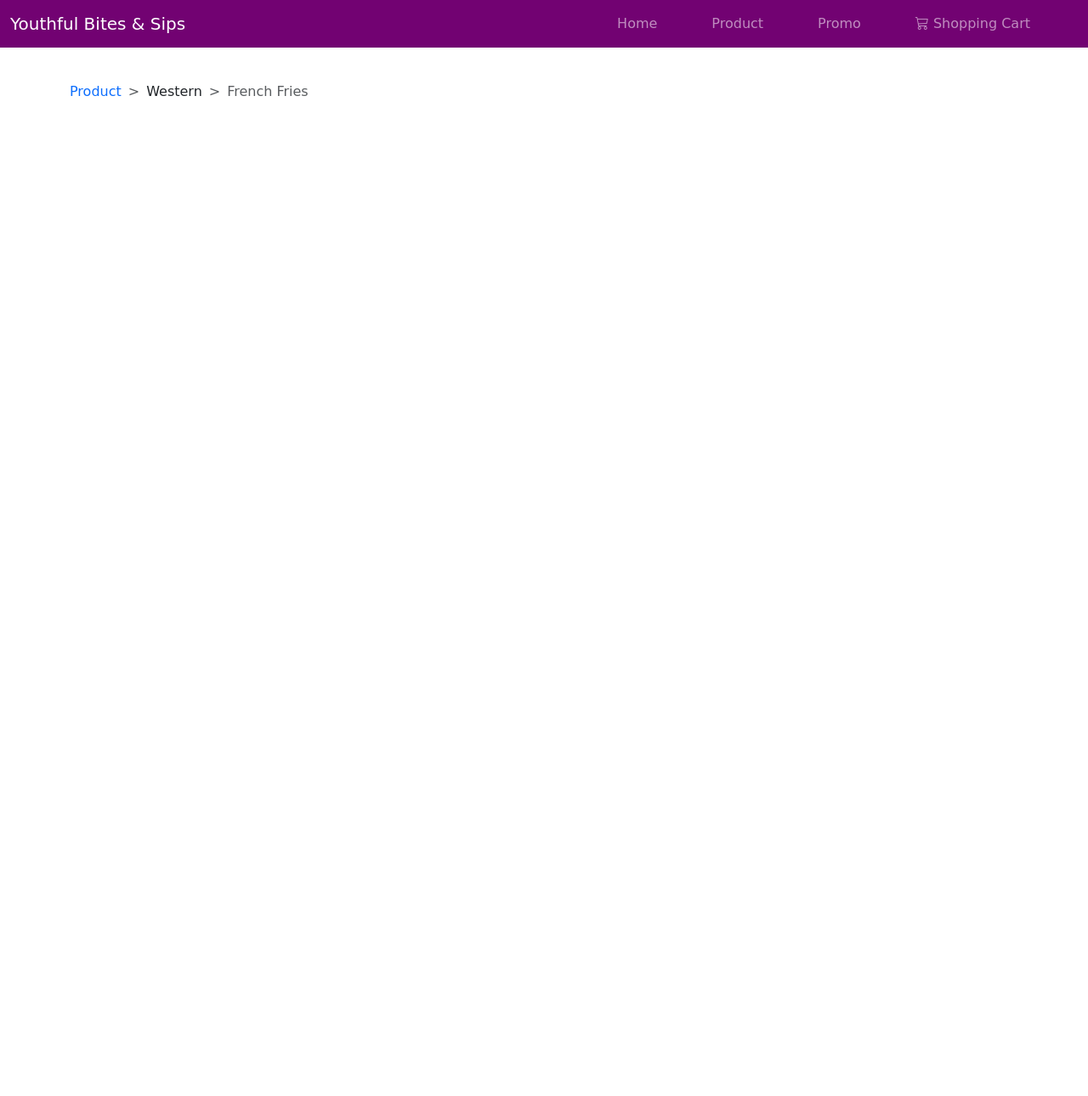
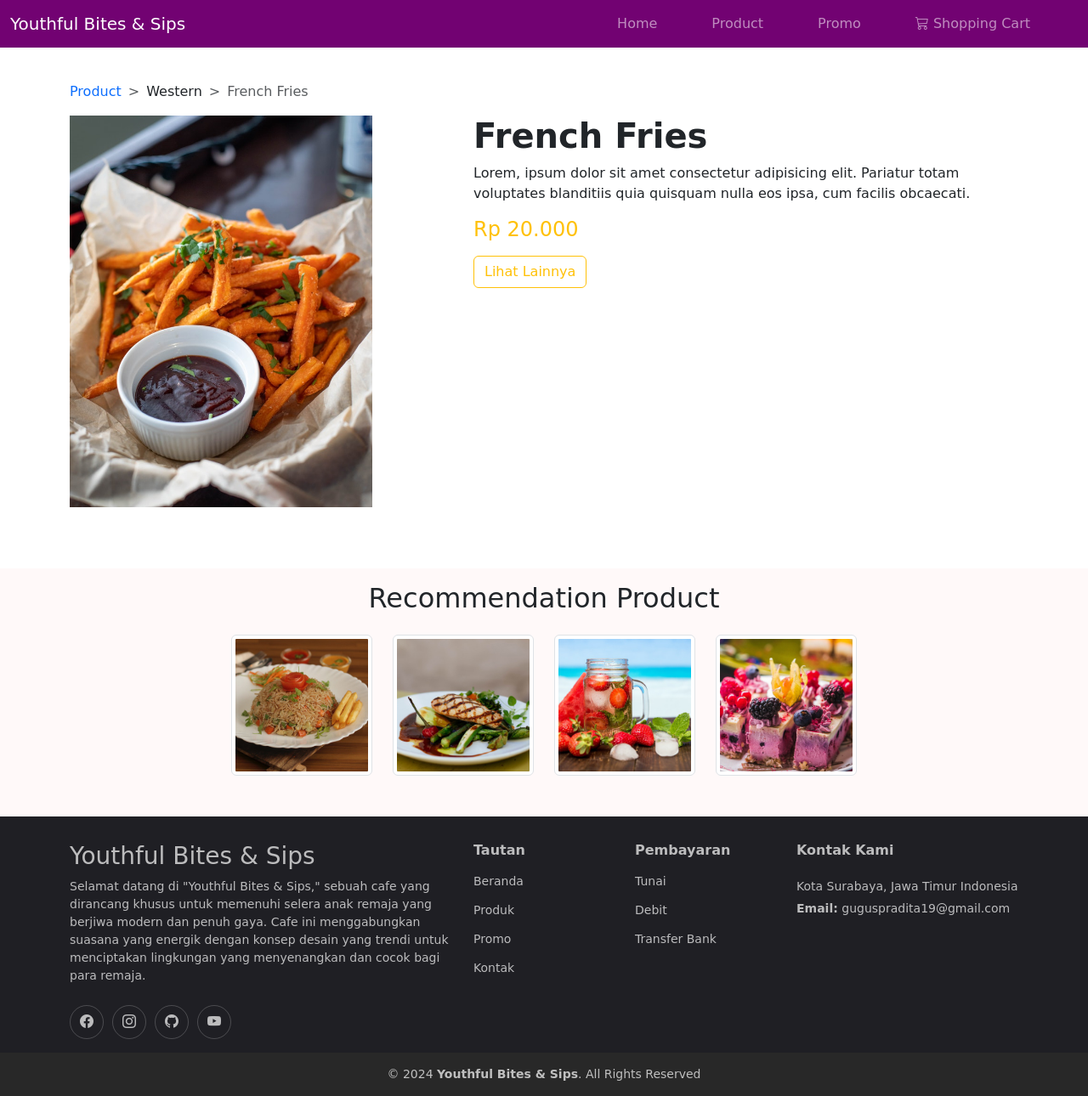
Before and after one commit to guguspradita/toko-online-boots5, a plain HTML site: page detail.html in a window 1280 px wide. Shown: the whole page at 85% size. Before the commit the page ends 800 px from the top, so only its background shows below. Drawn offline with nearby package versions, Linux system fonts and the light colour scheme.

Commit message:
Content Product, Recommendation, Footer

```diff
--- a/detail.html
+++ b/detail.html
@@ -41,7 +41,7 @@
     <!-- End of Navbar -->
 
     <!-- Breadcrumb -->
-    <div class="container-fluid py-5">
+    <div class="container-fluid pt-5">
         <div class="container pt-5">
             <nav style="--bs-breadcrumb-divider: '>';" aria-label="breadcrumb">
                 <ol class="breadcrumb">
@@ -54,6 +54,115 @@
     </div>
     <!-- End Breadcrumb -->
 
+    <!-- Content Product -->
+    <div class="container-fluid mb-5">
+        <div class="container">
+            <div class="row">
+                <!-- Image -->
+                <div class="col-md-5 col-lg-4 mb-4">
+                    <img src="image/product/french-fries.jpg" class="img-fluid" alt="">
+                </div>
+                <!-- Description -->
+                <div class="col-md-6 offset-md-1 col-lg-7 offset-lg-1">
+                    <h1 style="font-weight: 700;">French Fries</h1>
+                    <p>Lorem, ipsum dolor sit amet consectetur adipisicing elit. Pariatur totam voluptates blanditiis
+                        quia quisquam nulla eos ipsa, cum facilis obcaecati.</p>
+                    <h4 class="text-warning">Rp 20.000</h4>
+
+                    <div class="mt-3">
+                        <button class="btn btn-outline-warning">Lihat Lainnya</button>
+                    </div>
+                </div>
+            </div>
+        </div>
+    </div>
+    <!-- End Content Product -->
+
+    <!-- Recommendation -->
+    <div class="container-fluid" style="background-color: #fff9f9">
+        <div class="container">
+            <h2 class="text-center py-3">Recommendation Product</h2>
+
+            <div class="row">
+                <div class="col-12 col-sm-6 col-md-4 col-lg-2 offset-lg-2 mb-3">
+                    <a href="detail.html">
+                        <img src="image/product/thumb/fried-rice.jpg" class="img-fluid img-thumbnail" alt="">
+                    </a>
+                </div>
+                <div class="col-12 col-sm-6 col-md-4 col-lg-2 mb-3">
+                    <a href="detail.html">
+                        <img src="image/product/thumb/grilled-meat.jpg" class="img-fluid img-thumbnail" alt="">
+                    </a>
+                </div>
+                <div class="col-12 col-sm-6 col-md-4 col-lg-2 mb-3">
+                    <a href="detail.html">
+                        <img src="image/product/thumb/strawberry-drink.jpg" class="img-fluid img-thumbnail" alt="">
+                    </a>
+                </div>
+                <div class="col-12 col-sm-6 col-md-4 col-lg-2 mb-5">
+                    <a href="detail.html">
+                        <img src="image/product/thumb/raspberry-cake.jpg" class="img-fluid img-thumbnail" alt="">
+                    </a>
+                </div>
+            </div>
+        </div>
+    </div>
+    <!-- End Recommendation -->
+
+    <!-- Footer -->
+    <footer id="footer" class="footer">
+        <div class="container">
+            <div class="row gy-4">
+                <div class="col-lg-5 col-md-12 footer-info">
+                    <h3>Youthful Bites & Sips</h3>
+                    <p>Selamat datang di "Youthful Bites & Sips," sebuah cafe yang dirancang khusus untuk memenuhi
+                        selera anak remaja yang berjiwa modern dan penuh gaya. Cafe ini menggabungkan suasana yang
+                        energik dengan konsep desain yang trendi untuk menciptakan lingkungan yang menyenangkan dan
+                        cocok bagi para remaja.</p>
+                    <div class="social-links d-flex mt-4">
+                        <a href="#" class="facebook" target="_blank"><i class="bi bi-facebook"></i></a>
+                        <a href="#" class="instagram" target="_blank"><i class="bi bi-instagram"></i></a>
+                        <a href="#" class="github" target="_blank"><i class="bi bi-github"></i></a>
+                        <a href="#" class="youtube" target="_blank"><i class="bi bi-youtube"></i></a>
+                    </div>
+                </div>
+
+                <div class="col-lg-2 col-6 footer-links">
+                    <h4>Tautan</h4>
+                    <ul>
+                        <li><a href="#" class="link-footer">Beranda</a></li>
+                        <li><a href="#" class="link-footer">Produk</a></li>
+                        <li><a href="#" class="link-footer">Promo</a></li>
+                        <li><a href="#" class="link-footer">Kontak</a></li>
+                    </ul>
+                </div>
+
+                <div class="col-lg-2 col-6 footer-links">
+                    <h4>Pembayaran</h4>
+                    <ul>
+                        <li><a>Tunai</a></li>
+                        <li><a>Debit</a></li>
+                        <li><a>Transfer Bank</a></li>
+                    </ul>
+                </div>
+
+                <div class="col-lg-3 col-md-12 footer-contact text-md-start text-center">
+                    <h4>Kontak Kami</h4>
+                    <p>Kota Surabaya, Jawa Timur Indonesia <br>
+                        <strong>Email:</strong> guguspradita19@gmail.com
+                    </p>
+                </div>
+            </div>
+        </div>
+
+        <div class="mt-3 box-copyright">
+            <div>
+                &copy; 2024 <strong><span>Youthful Bites & Sips</span></strong>. All Rights Reserved
+            </div>
+        </div>
+
+    </footer>
+    <!-- End Footer -->
     <script src="bootstrap-5.3.2-dist/js/bootstrap.bundle.min.js"></script>
 </body>
 
```
